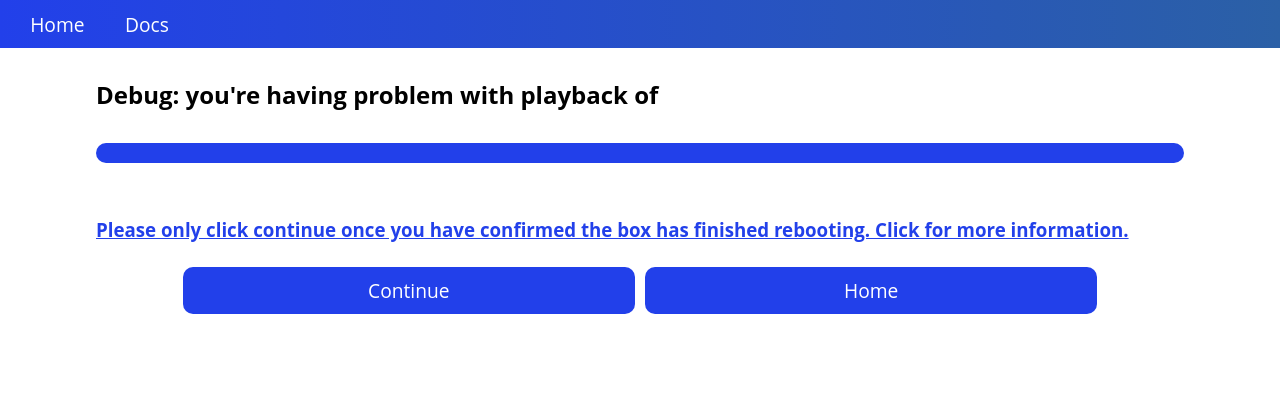
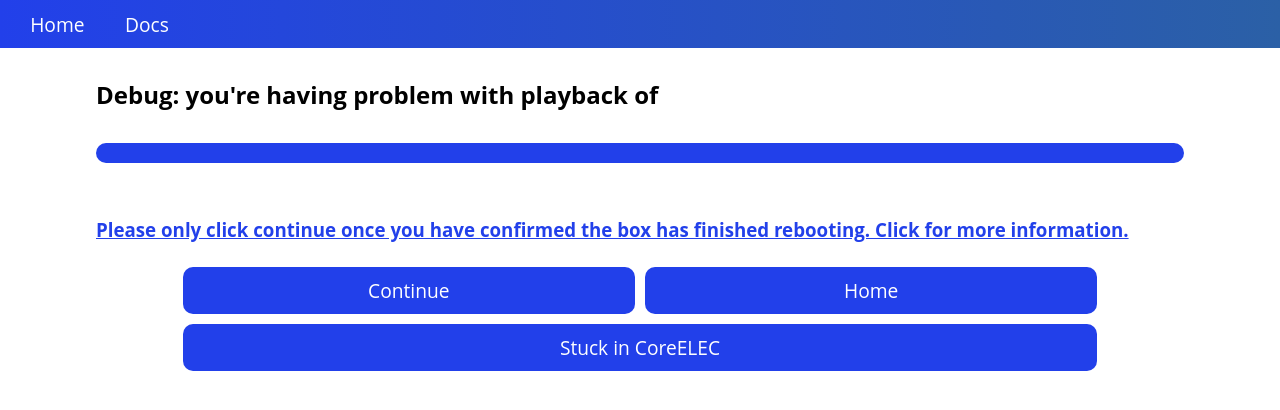
Before and after one commit to vttc08/htpc-troubleshooter, a Python web app: template templates/reboot.html in a window 1280 px wide. Shown: the top 410 px of the page. Run offline with Jinja, Linux system fonts and the light colour scheme; the template is opened without the code that fills it, so the values that code supplies are empty; some libraries are stand-ins or nearby versions.

Commit message:
added static assets, coreelec reboot button and can't open TV box

```diff
--- a/templates/index.html
+++ b/templates/index.html
@@ -7,6 +7,7 @@
     </head>
     {% set errors = [
         {"code": "bluescreen", "message": _("TV Blue Screen"), "errimage": url_for("static", path="images/bluescreen.png"),"custom": "bluescreen"},
+        {"code": "cannot_turn_on", "message": _("Can' open TV Box"), "errimage": url_for("static", path="images/cantopen.png")},
         {"code": "volume_too_low", "message": _("Volume Too Low"), "errimage": url_for("static", path="images/volume_too_low.png"), "custom": "volume_too_low"},
         {"code": "just_player_error", "message": _("Just Player Error"), "errimage": url_for("static", path="images/just_player_error.png")},
         {"code": "buffering", "message": _("Buffering"), "errimage": url_for("static", path="images/buffering.png")},
--- a/templates/reboot.html
+++ b/templates/reboot.html
@@ -20,8 +20,9 @@
             <div class="btn" style="grid-template-columns: repeat(2, 1fr);">
                 <a class="linkbutton" id="continue" href="/post-reboot?original_title={{item_info.OriginalTitle}}">Continue</a>
                 <a class="linkbutton" href="/">{{_("Home")}}</a>
+                <a hx-get="/stuckince" style="grid-area: 2 / 1 / span 1 / span 2;" class="linkbutton">{{_("Stuck in CoreELEC")}}</a>
             </div>
-        </div>
+            </div>
         <div id="myModal" class="modal">
 
             <!-- Modal content -->
```
Also changed, not shown: static/images/cantopen.png (added).
